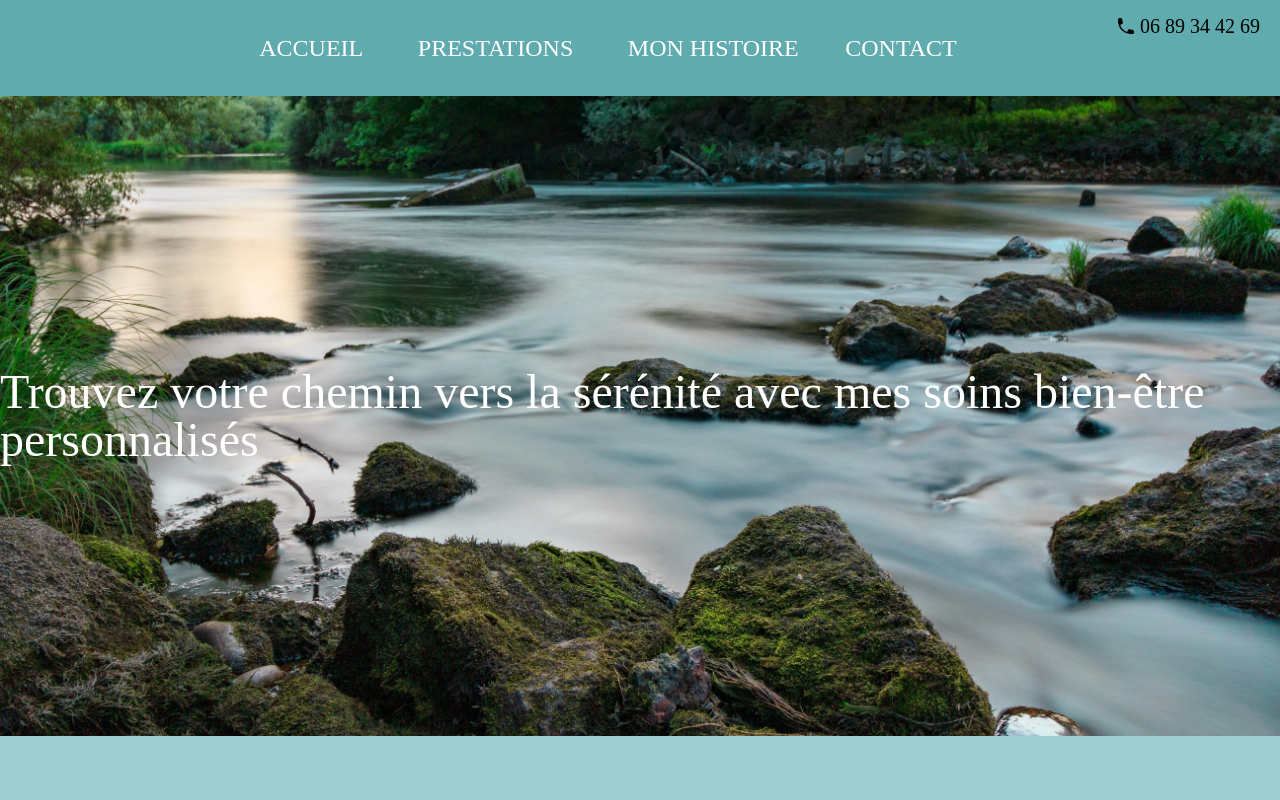
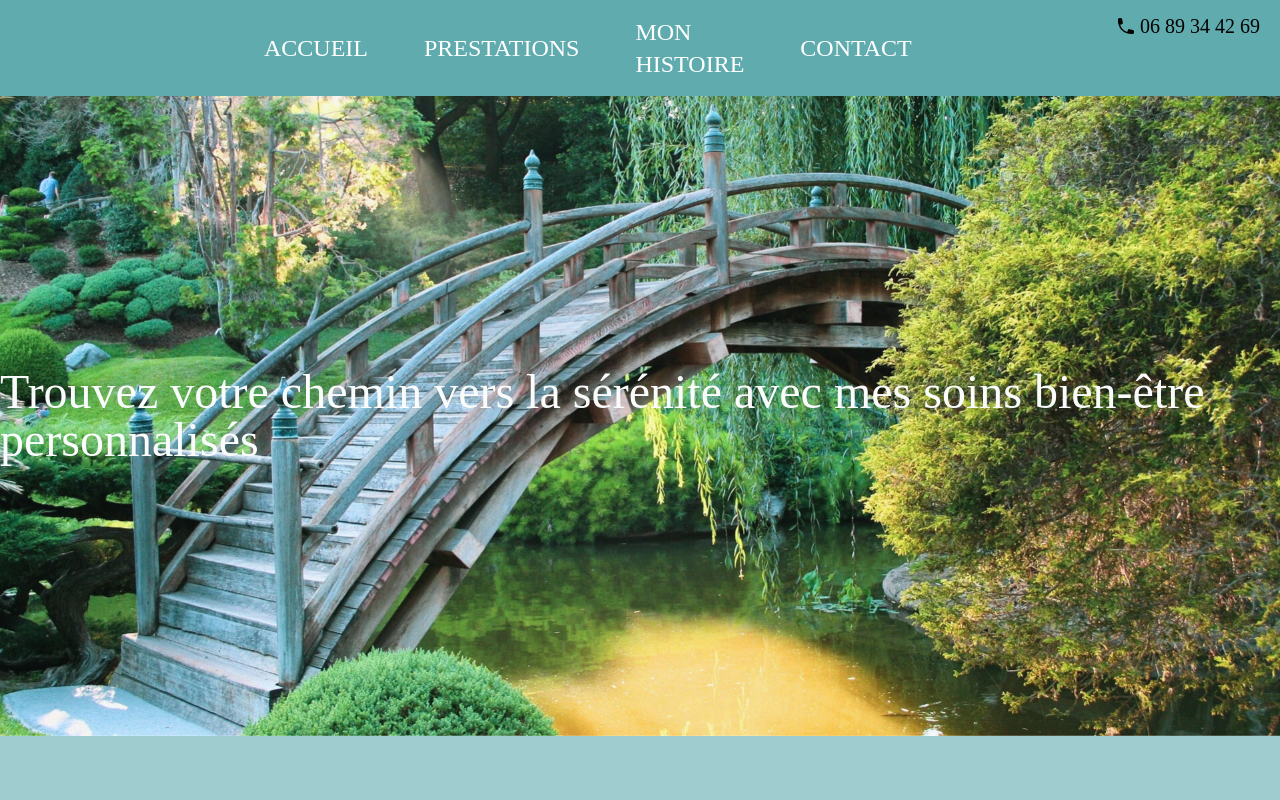
Before and after one commit to jacklocks/Laurence_Deroche, a Next.js app: page / in a window 1280 px wide. Shown: the top 800 px of the page. Built offline with nearby package versions, Linux system fonts and the light colour scheme.

Commit message:
img header

```diff
--- a/app/components/Dropdown.jsx
+++ b/app/components/Dropdown.jsx
@@ -15,7 +15,7 @@ const Dropdown = () => {
   return (
     <Menu>
       <MenuHandler>
-        <Button className="flex rounded  transition-all hover:bg-green items-center p-2 mt-0 h-20 w-36% justify-center cursor-pointer font-text text-2xl uppercase font-normal shadow-none ">
+        <Button className="flex rounded  transition-all hover:bg-green items-center p-2 mt-0 h-20 w-36% justify-center cursor-pointer text-white font-text text-2xl uppercase font-normal shadow-none ">
           {" "}
           Prestations
         </Button>
--- a/app/components/Header.jsx
+++ b/app/components/Header.jsx
@@ -4,7 +4,7 @@ import React from "react";
 const Header = () => {
   return (
     <section>
-      <div className="bg-cover bg-bottom  img-header h-[40rem] flex items-center justify-center bg-fixed relative">
+      <div className="bg-cover bg-bottom  img-header h-[40rem] flex items-center justify-center bg-fixed relative opacity-95">
         <h1 className="text-white text-5xl z-1 Lowercase font-text">Trouvez votre chemin vers la sérénité avec mes soins bien-être personnalisés</h1>
       </div>
     </section>
--- a/app/components/Navbar.jsx
+++ b/app/components/Navbar.jsx
@@ -7,15 +7,15 @@ const Navbar = () => {
     <>
       <div className="w-screen py-2 px-5 lg:px-64 bg-turquoise flex">
         {/* {<Logo />} */}
-        <ul className="hidden md:flex  space-x-10  w-11/12  justify-around">
-          <li className="flex rounded  transition-all hover:bg-green items-center cursor-pointer font-text text-2xl uppercase ">
+        <ul className="hidden md:flex  space-x-10  w-10/12  justify-around">
+          <li className="flex rounded  transition-all hover:bg-green items-center p-2 cursor-pointer font-text text-2xl uppercase ">
             Accueil
           </li>
           <li>{<Dropdown />}</li>
-          <li className="flex rounded  transition-all hover:bg-green items-center  cursor-pointer font-text text-2xl uppercase ">
+          <li className="flex rounded  transition-all hover:bg-green items-center p-2 cursor-pointer font-text text-2xl uppercase ">
             Mon histoire
           </li>
-          <li className="flex rounded  transition-all hover:bg-green items-center  cursor-pointer font-text text-2xl uppercase ">
+          <li className="flex rounded  transition-all hover:bg-green items-center p-2 cursor-pointer font-text text-2xl uppercase ">
             Contact
           </li>
           <li className=" flex items-center font-text text-xl text-black uppercase absolute ml-1 top-3 right-5">
--- a/app/globals.css
+++ b/app/globals.css
@@ -35,6 +35,6 @@ body {
   }
 }
 .img-header {
-  background-image: url("./assets/river.webp");
+  background-image: url("./assets/Bridge.webp");
   width: auto;
 }
```
Also changed, not shown: app/assets/Bridge.webp (added).
